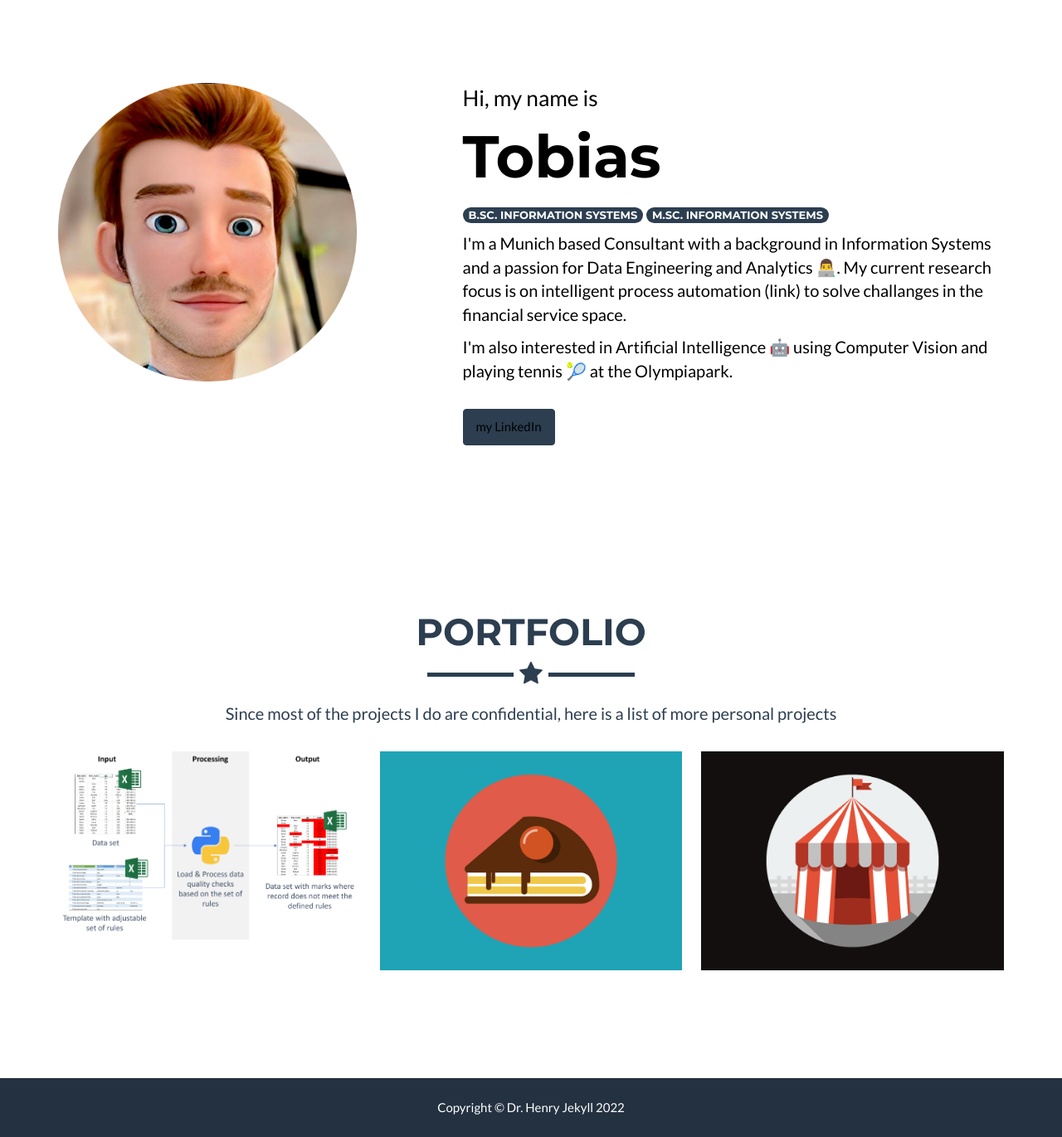
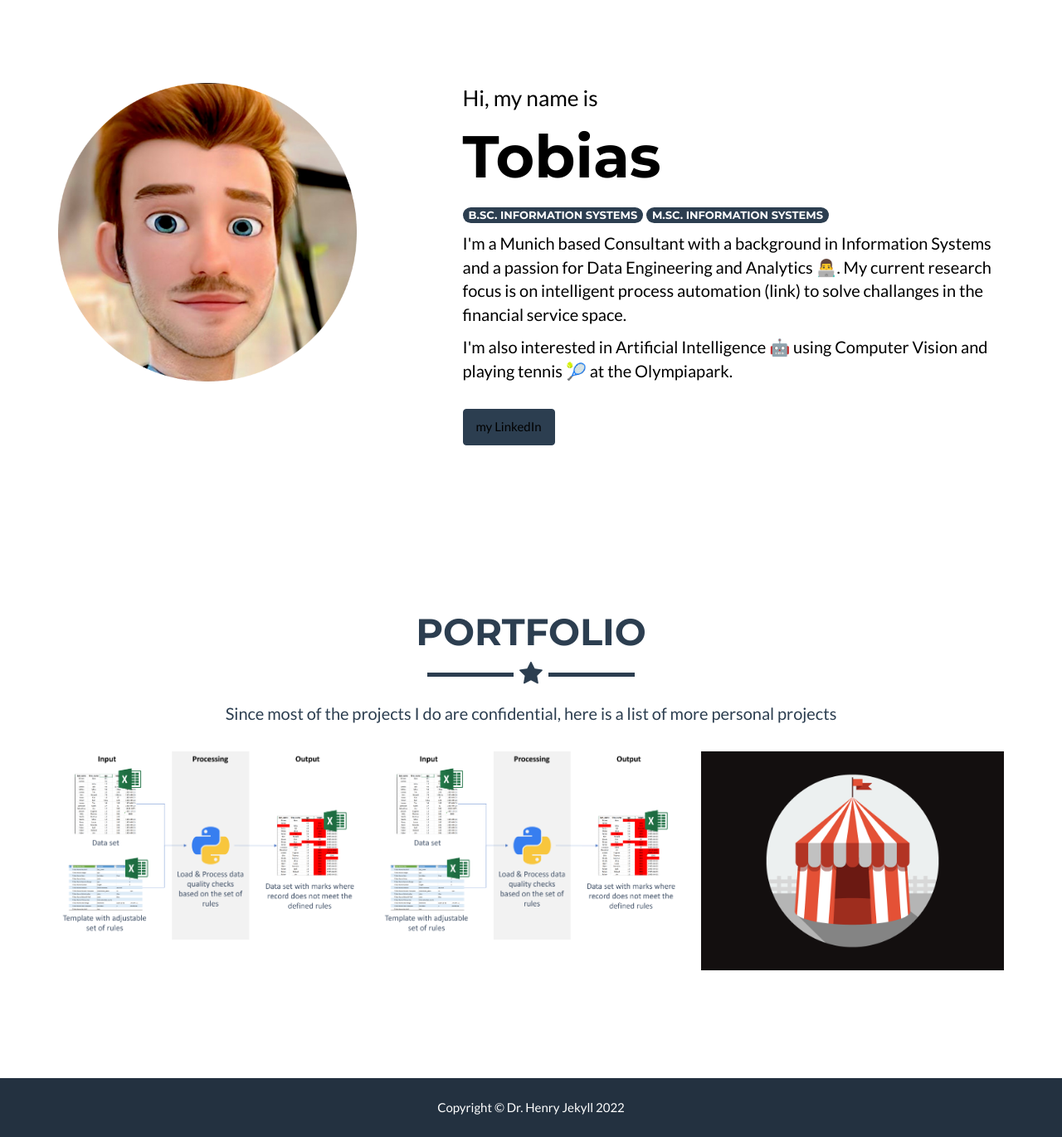
Before and after one commit to tolan005/tolan005.github.io, a Jekyll site: the page built from _posts/2014-07-18-project-1.markdown, in a window 1280 px wide. Shown: the whole page at 83% size. Built offline with Jekyll 4.4.1, drawn with Linux system fonts in a browser that asks for light colours.

Commit message:
Update 2014-07-17-project-2.markdown
save

```diff
--- a/_posts/2014-07-17-project-2.markdown
+++ b/_posts/2014-07-17-project-2.markdown
@@ -2,7 +2,7 @@
 layout: default
 modal-id: 2
 date: 2014-07-17
-img: cake.png
+img: data_quality_check_pic.png
 alt: image-alt
 project-date: April 2014
 client: Start Bootstrap
```
